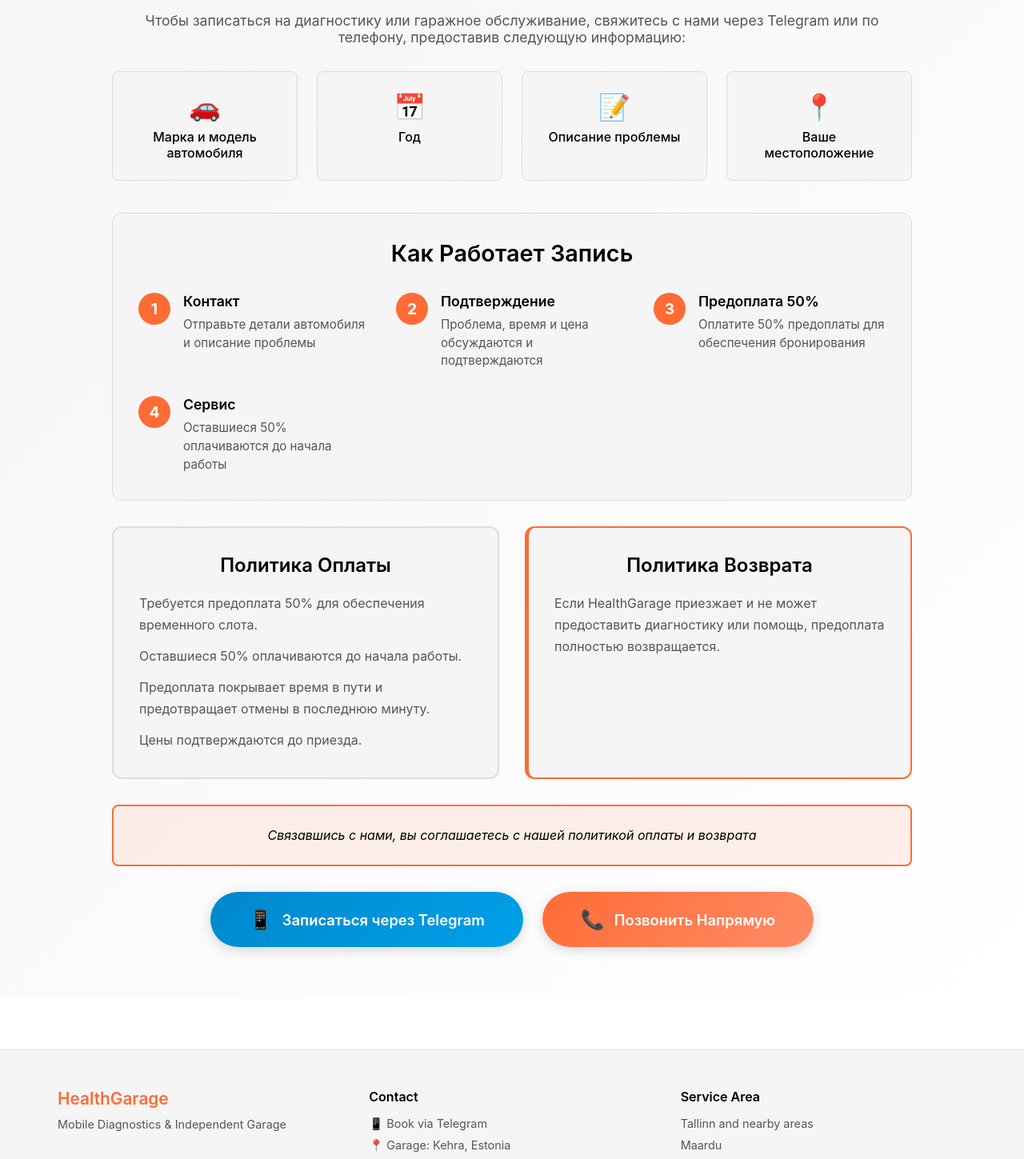
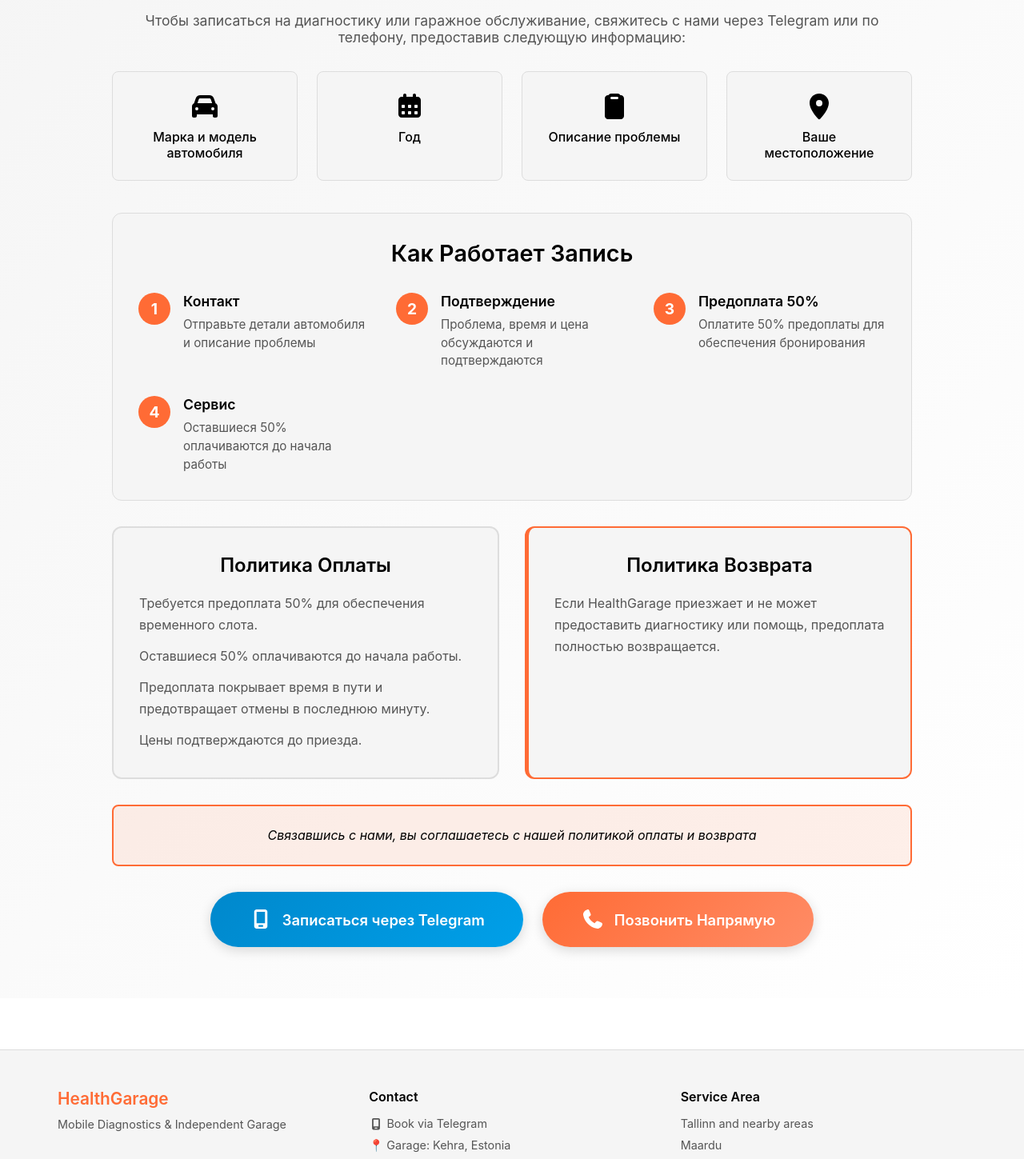
Before and after one commit to HealthGarage/landing, a React (Vite) app: page / in a window 1280 px wide. Shown: the part 4656-6105 px from the top of the page at 80% size. Built offline with nearby package versions, Linux system fonts and the light colour scheme.

Commit message:
chore: adjust the emojis with fontsawesome

```diff
--- a/package.json
+++ b/package.json
@@ -22,7 +22,7 @@
     "@types/react": "^19.2.5",
     "@types/react-dom": "^19.2.3",
     "@vitejs/plugin-react": "^5.1.1",
-    "eslint": "^9.39.1",
+    "eslint": "^9.39.2",
     "eslint-plugin-react-hooks": "^7.0.1",
     "eslint-plugin-react-refresh": "^0.4.24",
     "globals": "^16.5.0",
--- a/src/components/Booking.jsx
+++ b/src/components/Booking.jsx
@@ -1,3 +1,5 @@
+import { FontAwesomeIcon } from '@fortawesome/react-fontawesome';
+import { faCar, faCalendarDays, faClipboard, faLocationDot, faMobileScreen, faPhone } from '@fortawesome/free-solid-svg-icons';
 import { useLanguage } from '../context/LanguageContext';
 import './Booking.css';
 
@@ -15,19 +17,19 @@ const Booking = () => {
 
           <div className="booking-requirements">
             <div className="requirement">
-              <span className="requirement-icon">🚗</span>
+              <span className="requirement-icon"><FontAwesomeIcon icon={faCar} /></span>
               <span>{t('booking.requirements.carModel')}</span>
             </div>
             <div className="requirement">
-              <span className="requirement-icon">📅</span>
+              <span className="requirement-icon"><FontAwesomeIcon icon={faCalendarDays} /></span>
               <span>{t('booking.requirements.year')}</span>
             </div>
             <div className="requirement">
-              <span className="requirement-icon">📝</span>
+              <span className="requirement-icon"><FontAwesomeIcon icon={faClipboard} /></span>
               <span>{t('booking.requirements.issue')}</span>
             </div>
             <div className="requirement">
-              <span className="requirement-icon">📍</span>
+              <span className="requirement-icon"><FontAwesomeIcon icon={faLocationDot} /></span>
               <span>{t('booking.requirements.location')}</span>
             </div>
           </div>
@@ -95,19 +97,19 @@ const Booking = () => {
 
           <div className="contact-buttons">
             <a
-              href="https://t.me/yourusername"
+              href="https://t.me/healthgarageofficial"
               target="_blank"
               rel="noopener noreferrer"
               className="contact-button telegram"
             >
-              <span className="button-icon">📱</span>
+              <span className="button-icon"><FontAwesomeIcon icon={faMobileScreen} /></span>
               {t('booking.bookViaTelegram')}
             </a>
             <a
-              href="tel:+372XXXXXXXX"
+              href="tel:+37256865405"
               className="contact-button phone"
             >
-              <span className="button-icon">📞</span>
+              <span className="button-icon"><FontAwesomeIcon icon={faPhone} /></span>
               {t('booking.callDirectly')}
             </a>
           </div>
--- a/src/components/Footer.jsx
+++ b/src/components/Footer.jsx
@@ -1,3 +1,5 @@
+import { FontAwesomeIcon } from '@fortawesome/react-fontawesome';
+import { faMobileScreen, faLocationDot, faClock } from '@fortawesome/free-solid-svg-icons';
 import './Footer.css';
 
 const Footer = () => {
@@ -12,7 +14,7 @@ const Footer = () => {
 
           <div className="footer-section">
             <h4>Contact</h4>
-            <p>📱 Book via Telegram</p>
+            <p><FontAwesomeIcon icon={faMobileScreen} /> Book via Telegram</p>
             <p>📍 Garage: Kehra, Estonia</p>
             <p>🕐 Evening service: 18:00 – 23:00</p>
           </div>
--- a/src/components/Pricing.jsx
+++ b/src/components/Pricing.jsx
@@ -1,3 +1,5 @@
+import { FontAwesomeIcon } from '@fortawesome/react-fontawesome';
+import { faHouse, faCar } from '@fortawesome/free-solid-svg-icons';
 import { useLanguage } from '../context/LanguageContext';
 import './Pricing.css';
 
@@ -19,7 +21,7 @@ const Pricing = () => {
         <div className="pricing-summary">
           {/* On-site Services */}
           <div className="pricing-category">
-            <h3>🏢 {t('pricing.onsite.title')}</h3>
+            <h3><FontAwesomeIcon icon={faHouse} /> {t('pricing.onsite.title')}</h3>
             <p className="category-description">{t('pricing.onsite.description')}</p>
 
             <div className="location-pricing">
@@ -47,7 +49,7 @@ const Pricing = () => {
 
           {/* Mobile Services */}
           <div className="pricing-category">
-            <h3>🚗 {t('pricing.mobile.title')}</h3>
+            <h3><FontAwesomeIcon icon={faCar} /> {t('pricing.mobile.title')}</h3>
             <p className="category-description">{t('pricing.mobile.description')}</p>
 
             <div className="mobile-pricing-grid">
--- a/src/components/Services.jsx
+++ b/src/components/Services.jsx
@@ -1,6 +1,6 @@
 import { useState, useCallback } from 'react';
 import { FontAwesomeIcon } from '@fortawesome/react-fontawesome';
-import { faSearch, faClipboardCheck, faScrewdriverWrench, faOilCan, faCode, faCheck, faCalculator } from '@fortawesome/free-solid-svg-icons';
+import { faSearch, faClipboardCheck, faScrewdriverWrench, faOilCan, faCode, faCheck, faCalculator, faCircleInfo, faTriangleExclamation } from '@fortawesome/free-solid-svg-icons';
 import { useLanguage } from '../context/LanguageContext';
 import './Services.css';
 
@@ -289,10 +289,10 @@ const Services = () => {
             {pricingModel === 'alternative' && (
               <div>
                 <p className="alternative-note">
-                  ℹ️ {t('services.calculator.alternativeNote')}
+                  <FontAwesomeIcon icon={faCircleInfo} /> {t('services.calculator.alternativeNote')}
                 </p>
                 <p className="alternative-restriction">
-                  ⚠️ {t('services.calculator.alternativeRestriction')}
+                  <FontAwesomeIcon icon={faTriangleExclamation} /> {t('services.calculator.alternativeRestriction')}
                 </p>
               </div>
             )}
```
Also changed, not shown: 1 other file (tests, documents, lock files or other folders).
